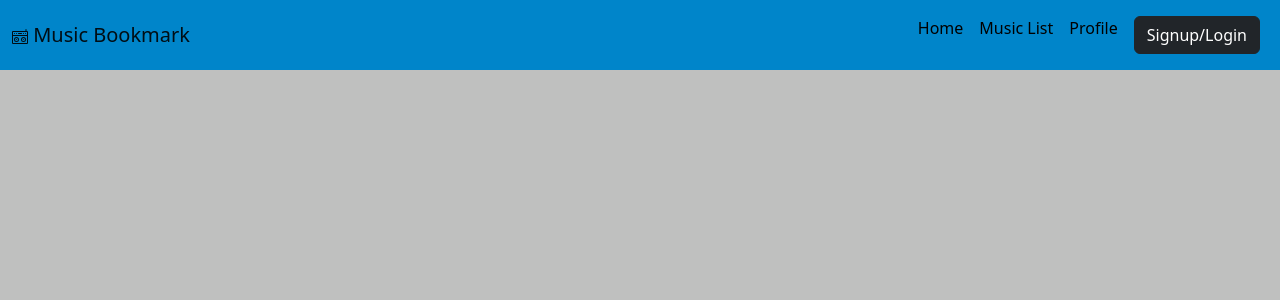
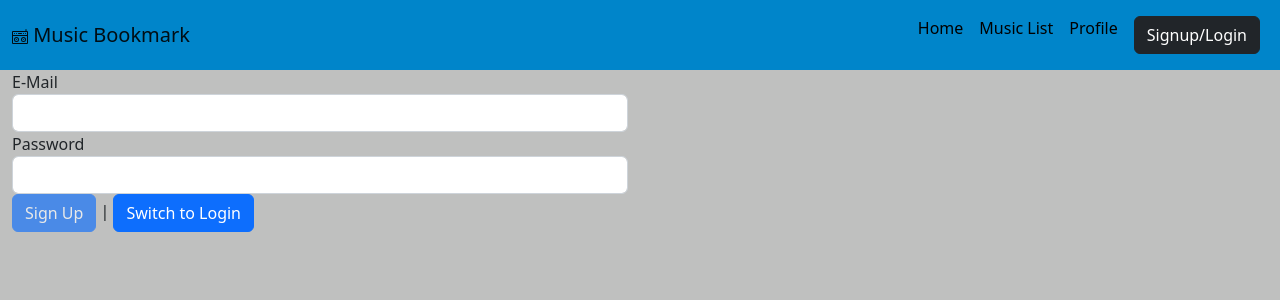
Before and after one commit to cruzgerman216/AngularProject-Music-App, an Angular app in the folder music-app/: page /auth in a window 1280 px wide. Before the commit this address led to /. Shown: the top 300 px of the page. Built offline with nearby package versions, Linux system fonts and the light colour scheme.

Commit message:
Started Authentication

```diff
--- a/music-app/src/app/app-routing.module.ts
+++ b/music-app/src/app/app-routing.module.ts
@@ -5,6 +5,7 @@
 import { AlbumInfoComponent } from './music-list/album-list/album-info/album-info.component';
 import { MusicEditComponent } from './music-list/music-edit/music-edit.component';
 import { MusicListComponent } from './music-list/music-list.component';
+import { AuthComponent } from './shared/auth/auth.component';
 
 const routes: Routes = [
   {path: '', redirectTo: '/home', pathMatch: 'full'},
@@ -14,6 +15,7 @@
     {path: ':id', component: AlbumInfoComponent},
     {path: ':id/edit', component: MusicEditComponent},
   ]},
+  {path: 'auth', component: AuthComponent}
 ];
 
 @NgModule({
--- a/music-app/src/app/app.module.ts
+++ b/music-app/src/app/app.module.ts
@@ -10,6 +10,7 @@
 import { AlbumDetailComponent } from './music-list/album-list/album-detail.component';
 import { FormsModule, ReactiveFormsModule } from '@angular/forms';
 import { AlbumInfoComponent } from './music-list/album-list/album-info/album-info.component';
+import { AuthComponent } from './shared/auth/auth.component';
 
 @NgModule({
   declarations: [
@@ -19,7 +20,8 @@
     LandingPageComponent,
     MusicEditComponent,
     AlbumDetailComponent,
-    AlbumInfoComponent
+    AlbumInfoComponent,
+    AuthComponent
   ],
   imports: [
     BrowserModule,
--- a/music-app/src/app/header/header.component.html
+++ b/music-app/src/app/header/header.component.html
@@ -22,7 +22,7 @@
         <a class="nav-link" href="#">Profile</a>
       </li>
       <li class="nav-item" routerLinkActive="active">
-        <a class="nav-link" href="#"><button class="btn btn-dark">Signup/Login</button></a>
+        <a class="nav-link" routerLink="/auth"><button class="btn btn-dark">Signup/Login</button></a>
       </li>
     </ul>
   </div>
--- /dev/null
+++ b/music-app/src/app/shared/auth/auth.component.html
@@ -0,0 +1,34 @@
+<div class="container-fluid">
+  <div class="row">
+    <div class="col-xs-12 col-md-6 col-md-offset-3">
+      <form #authForm="ngForm" (ngSubmit)="onSubmit(authForm)">
+        <div class="form-group">
+          <label for="email">E-Mail</label>
+          <input
+            type="email"
+            id="email"
+            class="form-control"
+            ngModel
+            name="email"
+            required
+            email>
+        </div>
+        <div class="form-group">
+          <label for="password">Password</label>
+          <input
+            type="password"
+            id="password"
+            class="form-control"
+            ngModel
+            name="password"
+            required
+            minlength="6">
+        </div>
+        <div>
+          <button class="btn btn-primary" type="submit" [disabled]="!authForm.valid">{{ isLoginMode ? 'Login' : 'Sign Up'}}</button> |
+          <button class="btn btn-primary" type="button"> Switch to {{ isLoginMode ? 'Sign Up' : 'Login'}}</button>
+        </div>
+      </form>
+    </div>
+  </div>
+</div>
--- /dev/null
+++ b/music-app/src/app/shared/auth/auth.component.ts
@@ -0,0 +1,28 @@
+import { Component, OnInit } from '@angular/core';
+import { NgForm } from '@angular/forms';
+
+@Component({
+  selector: 'app-auth',
+  templateUrl: './auth.component.html',
+  styleUrls: ['./auth.component.css']
+})
+export class AuthComponent implements OnInit {
+
+  isLoginMode = false;
+
+  onSubmit(form: NgForm){
+    console.log(form);
+    if(this.isLoginMode){
+
+    }else{
+
+    }
+  }
+
+
+  constructor() { }
+
+  ngOnInit(): void {
+  }
+
+}
```
Also changed, not shown: music-app/src/app/shared/auth/auth.service.ts (added, +17 -0 lines), music-app/src/app/shared/auth/auth.component.css (added), 1 other file (tests, documents, lock files or other folders).
